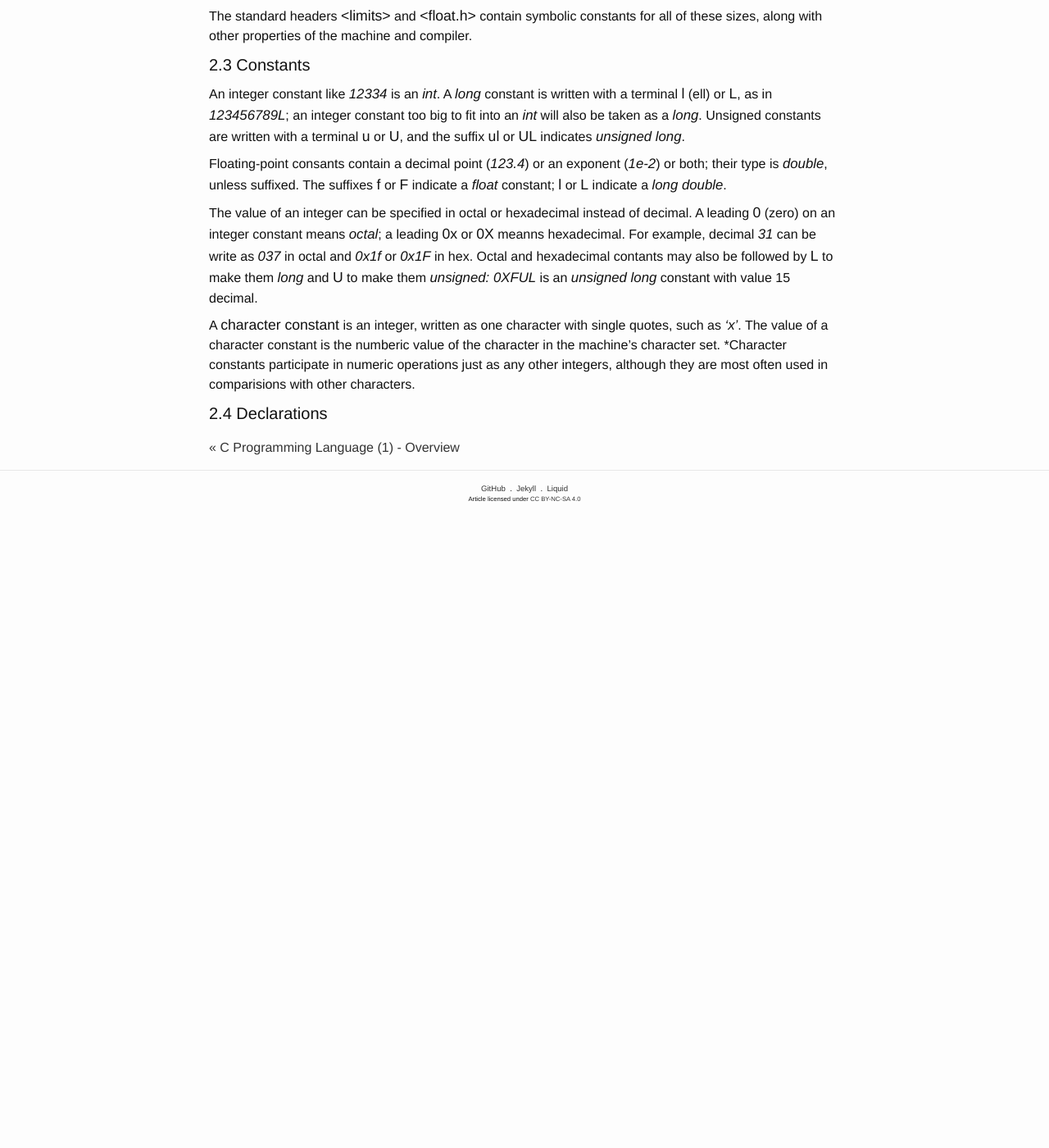
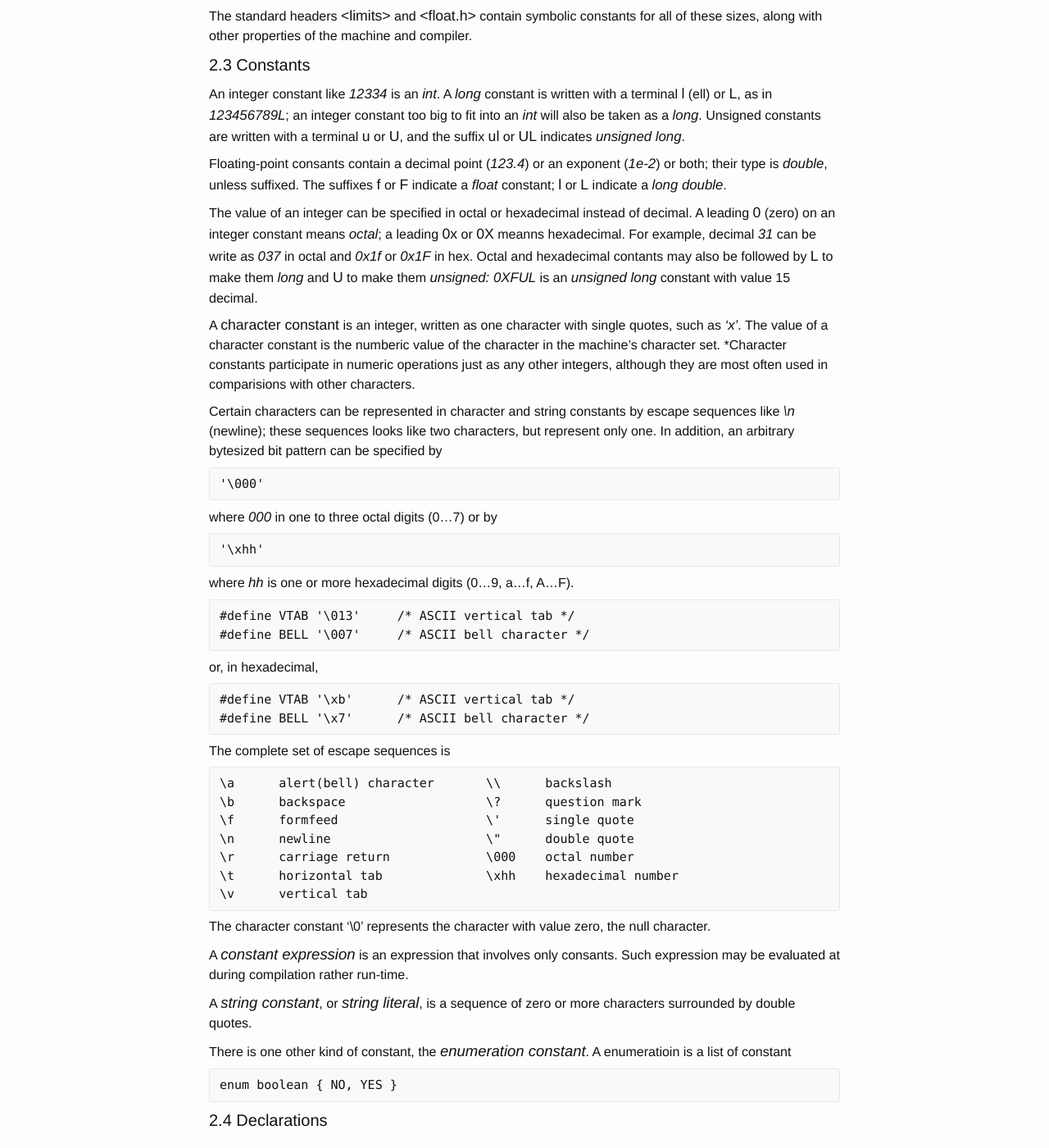
Before and after one commit to ousiax/ousiax.github.io, a Jekyll site: the page built from _posts/2016-04-15-c-programming-language-(2).md, in a window 1280 px wide and 1400 px high, scrolled down 1376 px. Shown: the whole window at 82% size. Built offline with Jekyll 4.4.1, drawn with Linux system fonts in a browser that asks for light colours; comment, search, counter and statistics services are not loaded; before the commit the page ends 2006 px from its top, so only the background shows below that.

Commit message:
Update c-programming-language-\(2\).md

```diff
--- a/_posts/2016-04-15-c-programming-language-(2).md
+++ b/_posts/2016-04-15-c-programming-language-(2).md
@@ -54,4 +54,42 @@ The value of an integer can be specified in octal or hexadecimal instead of deci
 
 A **character constant** is an integer, written as one character with single quotes, such as *'x'*. The value of a character constant is the numberic value of the character in the machine's character set. *Character constants participate in numeric operations just as any other integers, although they are most often used in comparisions with other characters.
 
+Certain characters can be represented in character and string constants by escape sequences like *\n* (newline); these sequences looks like two characters, but represent only one. In addition, an arbitrary bytesized bit pattern can be specified by
+
+    '\000'
+
+where *000* in one to three octal digits (0...7) or by
+
+    '\xhh'
+
+where *hh* is one or more hexadecimal digits (0...9, a...f, A...F).
+
+    #define VTAB '\013'     /* ASCII vertical tab */
+    #define BELL '\007'     /* ASCII bell character */
+
+or, in hexadecimal,
+
+    #define VTAB '\xb'      /* ASCII vertical tab */
+    #define BELL '\x7'      /* ASCII bell character */
+
+The complete set of escape sequences is
+
+    \a      alert(bell) character       \\      backslash
+    \b      backspace                   \?      question mark
+    \f      formfeed                    \'      single quote
+    \n      newline                     \"      double quote
+    \r      carriage return             \000    octal number
+    \t      horizontal tab              \xhh    hexadecimal number
+    \v      vertical tab
+
+The character constant '\0' represents the character with value zero, the null character.
+
+A ***constant expression*** is an expression that involves only consants. Such expression may be evaluated at during compilation rather run-time.
+
+A ***string constant***, or ***string literal***, is a sequence of zero or more characters surrounded by double quotes.
+
+There is one other kind of constant, the ***enumeration constant***. A enumeratioin is a list of constant
+
+    enum boolean { NO, YES }
+
 #### 2.4 Declarations
```
